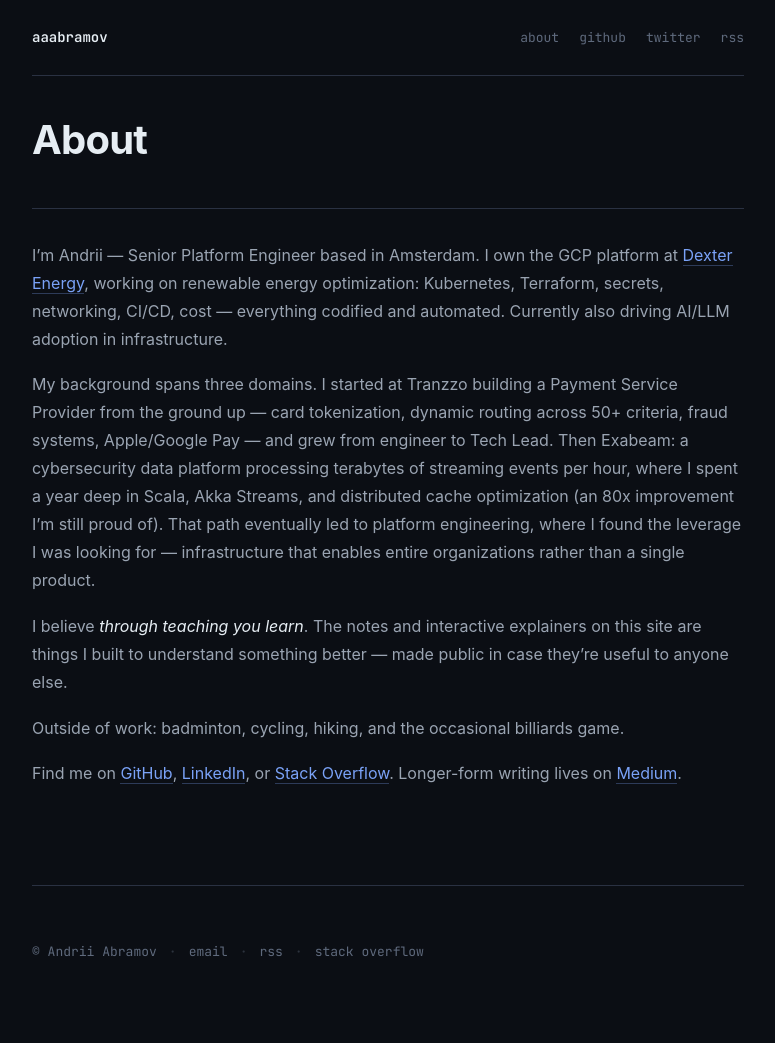
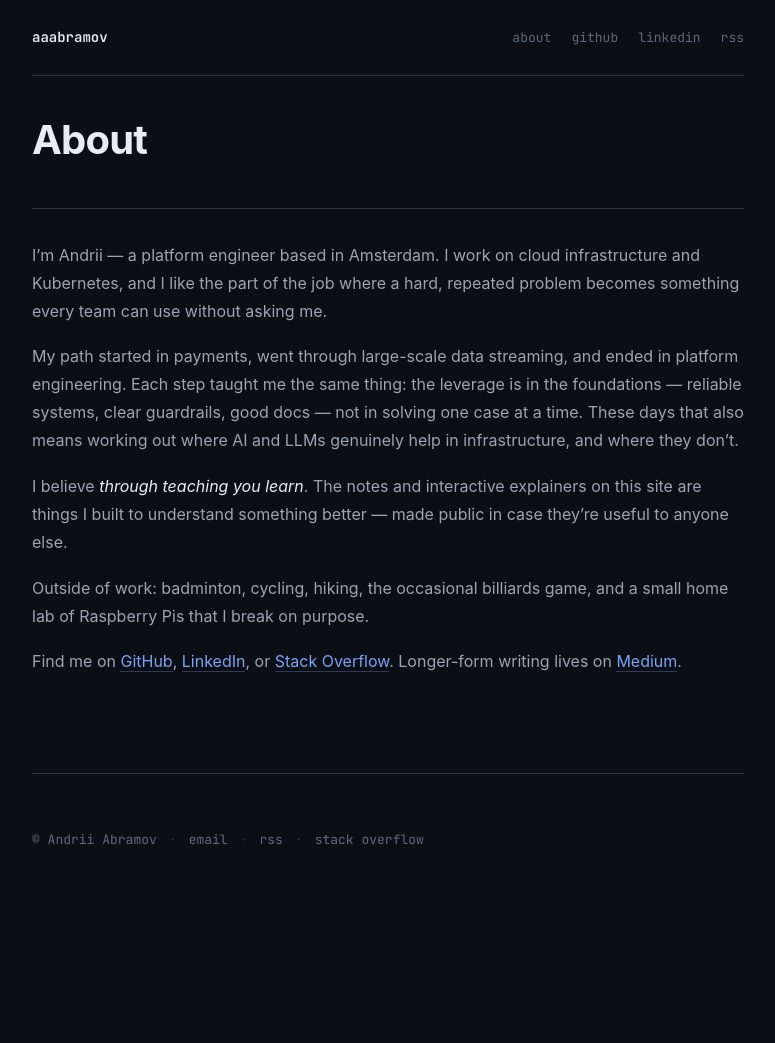
Before and after one commit to aaabramov/aaabramov.github.io, a Jekyll site: the page built from about.md, in a window 1280 px wide. Shown: the whole page, without its empty margins (252-1027 px from the left). Built offline with Jekyll 4.4.1, drawn with Linux system fonts in a browser that asks for light colours; after the commit the page ends 931 px from its top, so only the background shows below that.

Commit message:
Make About generic, drop company names, swap Twitter for LinkedIn

```diff
--- a/_config.yml
+++ b/_config.yml
@@ -5,7 +5,7 @@ description: >
 baseurl: ""
 url: "https://blog.iamandrii.com"
 
-twitter_username: abramov_andrii
+linkedin_username: andriiabramov
 stackoverflow_link: https://stackoverflow.com/users/5091346/andrii-abramov
 github_username: aaabramov
 
--- a/_layouts/default.html
+++ b/_layouts/default.html
@@ -40,7 +40,7 @@
     <nav>
       <a href="/about/">about</a>
       {% if site.github_username %}<a href="https://github.com/{{ site.github_username }}" target="_blank" rel="noopener noreferrer">github</a>{% endif %}
-      {% if site.twitter_username %}<a href="https://twitter.com/{{ site.twitter_username }}" target="_blank" rel="noopener noreferrer">twitter</a>{% endif %}
+      {% if site.linkedin_username %}<a href="https://www.linkedin.com/in/{{ site.linkedin_username }}" target="_blank" rel="noopener noreferrer">linkedin</a>{% endif %}
       <a href="/feed.xml">rss</a>
     </nav>
   </header>
--- a/about.md
+++ b/about.md
@@ -4,12 +4,12 @@ title: About
 permalink: /about/
 ---
 
-I'm Andrii — Senior Platform Engineer based in Amsterdam. I own the GCP platform at [Dexter Energy](https://dexterenergy.ai), working on renewable energy optimization: Kubernetes, Terraform, secrets, networking, CI/CD, cost — everything codified and automated. Currently also driving AI/LLM adoption in infrastructure.
+I'm Andrii — a platform engineer based in Amsterdam. I work on cloud infrastructure and Kubernetes, and I like the part of the job where a hard, repeated problem becomes something every team can use without asking me.
 
-My background spans three domains. I started at Tranzzo building a Payment Service Provider from the ground up — card tokenization, dynamic routing across 50+ criteria, fraud systems, Apple/Google Pay — and grew from engineer to Tech Lead. Then Exabeam: a cybersecurity data platform processing terabytes of streaming events per hour, where I spent a year deep in Scala, Akka Streams, and distributed cache optimization (an 80x improvement I'm still proud of). That path eventually led to platform engineering, where I found the leverage I was looking for — infrastructure that enables entire organizations rather than a single product.
+My path started in payments, went through large-scale data streaming, and ended in platform engineering. Each step taught me the same thing: the leverage is in the foundations — reliable systems, clear guardrails, good docs — not in solving one case at a time. These days that also means working out where AI and LLMs genuinely help in infrastructure, and where they don't.
 
 I believe *through teaching you learn*. The notes and interactive explainers on this site are things I built to understand something better — made public in case they're useful to anyone else.
 
-Outside of work: badminton, cycling, hiking, and the occasional billiards game.
+Outside of work: badminton, cycling, hiking, the occasional billiards game, and a small home lab of Raspberry Pis that I break on purpose.
 
 Find me on [GitHub](https://github.com/aaabramov), [LinkedIn](https://www.linkedin.com/in/andriiabramov), or [Stack Overflow](https://stackoverflow.com/users/5091346/andrii-abramov). Longer-form writing lives on [Medium](https://aaabramov.medium.com).
```
